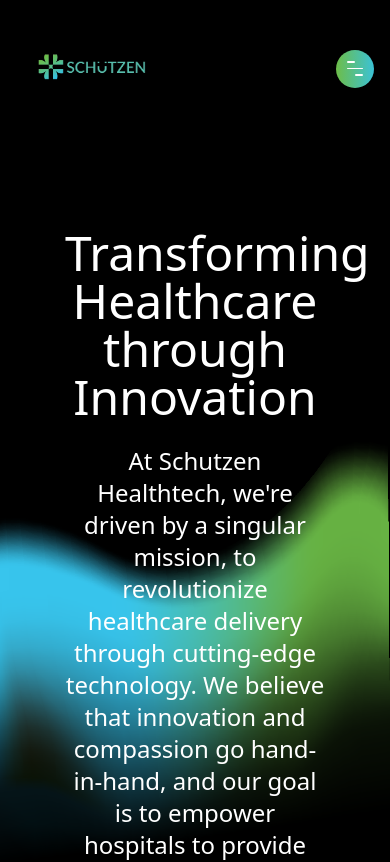
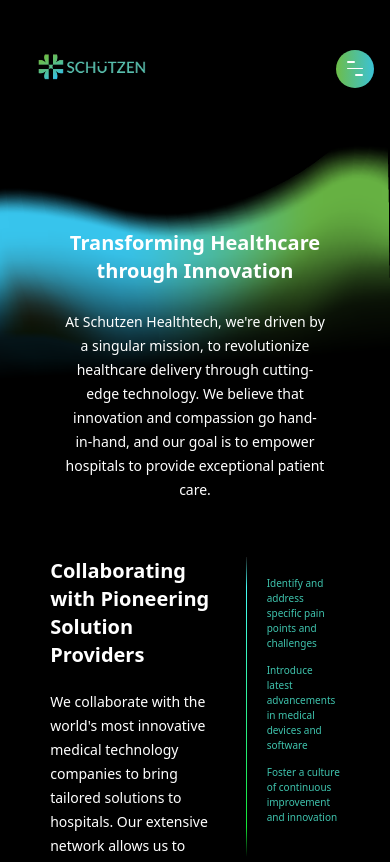
Before and after one commit to akhilr22/schutzen, a Next.js app: page /about in a window 390 px wide. Shown: the top 862 px of the page. Built offline with nearby package versions, Linux system fonts and the light colour scheme.

Commit message:
about responsive

```diff
--- a/src/app/about/page.tsx
+++ b/src/app/about/page.tsx
@@ -7,25 +7,25 @@ export default function page() {
   return (
     <div>
       <div
-        className="min-h-screen bg-[length:100vw_450px]  bg-[position:0_80%]"
+        className="h-3/5 xl:min-h-screen bg-[length:100vw_250px] bg-[position:0_20%]  sm:bg-[length:100vw_310px]  sm:bg-[position:0_45%]   md:bg-[length:100vw_350px]  md:bg-[position:0_80%] xl:bg-[length:100vw_450px]  xl:bg-[position:0_80%]"
         style={{
           backgroundImage: `url(${bg.src})`,
           backgroundRepeat: "no-repeat", // Prevents tiling
         }}
       >
         <div className="text-center justify-between w-2/3 mx-auto pt-32">
-          <h1 className="text-5xl mb-6">Transforming Healthcare through Innovation</h1>
-          <span className="text-2xl">
+          <h1 className="text-xl font-bold  mb-6">Transforming Healthcare through Innovation</h1>
+          <span className="text-sm md:text-2xl">
             At Schutzen Healthtech, we&apos;re driven by a singular mission, to revolutionize healthcare delivery
             through cutting-edge technology. We believe that innovation and compassion go hand-in-hand, and our goal is
             to empower hospitals to provide exceptional patient care.
           </span>
         </div>
       </div>
-      <div className="flex justify-center w-9/12 mx-auto">
+      <div className="flex justify-center w-9/12 mx-auto mt-14 sm:mt-36 md:mt-44">
         <div className="text-start w-3/5 my-auto">
-          <h1 className="text-5xl mb-5">Collaborating with Pioneering Solution Providers</h1>
-          <span className="text-2xl ">
+          <h1 className="font-bold text-xl md:text-2xl xl:text-5xl mb-5">Collaborating with Pioneering Solution Providers</h1>
+          <span className="text-sm md:text-xl  xl:text-2xl ">
             We collaborate with the world&apos;s most innovative medical technology companies to bring tailored
             solutions to hospitals. Our extensive network allows us to
           </span>
@@ -33,9 +33,9 @@ export default function page() {
         <div className="stripe_line_vertical w-[1px] min-h-72 mx-5"></div>
 
         <div className="text-[#3fc4ae] w-3/12 my-auto">
-          <h1 className="mb-8 text-xl">Identify and address specific pain points and challenges</h1>
-          <h1 className="mb-8 text-xl"> Introduce latest advancements in medical devices and software</h1>
-          <h1 className="mb-8 text-xl">Foster a culture of continuous improvement and innovation</h1>
+          <h1 className="mb-3 text-[10px] sm:text-[13px]  md:text-[18px]">Identify and address specific pain points and challenges</h1>
+          <h1 className="mb-3 text-[10px]  sm:text-[13px] md:text-[18px]"> Introduce latest advancements in medical devices and software</h1>
+          <h1 className="mb-3 text-[10px] sm:text-[13px] md:text-[18px] ">Foster a culture of continuous improvement and innovation</h1>
         </div>
       </div>
       <div
--- a/src/app/page.tsx
+++ b/src/app/page.tsx
@@ -304,20 +304,20 @@ export default function Home() {
       </div>
 
       <div className="footer ">
-        <div className="flex scroll_animate">
-          <div className="h-full flex-1 footer-box">
+        <div className="flex scroll_animate justify-center ml-20 md:ml-0">
+          <div className="hidden  md:block h-full flex-1 footer-box">
             <div className="w-full h-[500px] mx-auto relative">
               <div className="absolute right-0 w-[15px]">
                 <Image src={cornerImg} alt="Description" style={{ objectFit: "contain" }} />
               </div>
-              <div className="absolute top-[14px] w-full h-full bg-gradient-to-r from-[#6dbd49] to-[#3bc2d6] p-[1px] pl-0">
+              <div className="absolute top-[14px] w-20 h-20 bg-gradient-to-r from-[#6dbd49] to-[#3bc2d6] p-[1px] md:pl-0">
                 <div className="bg-black w-full h-full"></div>
               </div>
             </div>
           </div>
 
           <div className="h-full flex-1 footer-box">
-            <div className="w-full h-[500px] mx-auto relative">
+            <div className="w-full h-[5   00px] mx-auto relative">
               <div className="absolute top-[14px] w-full h-full bg-gradient-to-r from-[#6dbd49] to-[#3bc2d6] p-[1px] pl-0">
                 <div className="bg-black w-full h-full">
                   <div className="h-2/6 "></div>
@@ -375,7 +375,7 @@ export default function Home() {
           </div>
 
           <div className="h-full flex-1 footer-box">
-            <div className="w-full h-[500px] mx-auto relative">
+            <div className="hidden md:block w-full h-[500px] mx-auto relative">
               <div className="absolute top-[14px] w-full h-full bg-gradient-to-r from-[#6dbd49] to-[#3bc2d6] p-[1px] pl-0 pr-0">
                 <div className="absolute left-0 w-[15px]">
                   <Image
@@ -480,6 +480,7 @@ export default function Home() {
           </div>
         </div>
       </div>
+<div className={'hidden'}>
 
       <div className=" sm:text-2xl md:text-3xl xl:text-4xl font-bold my-12 text-center scroll_animate">
         <span>Patient Monitoring for Hospitals and Beyond</span>
@@ -550,6 +551,8 @@ export default function Home() {
           </div>
         </div>
       </div>
+      </div>
+
     </>
   );
 }
```
